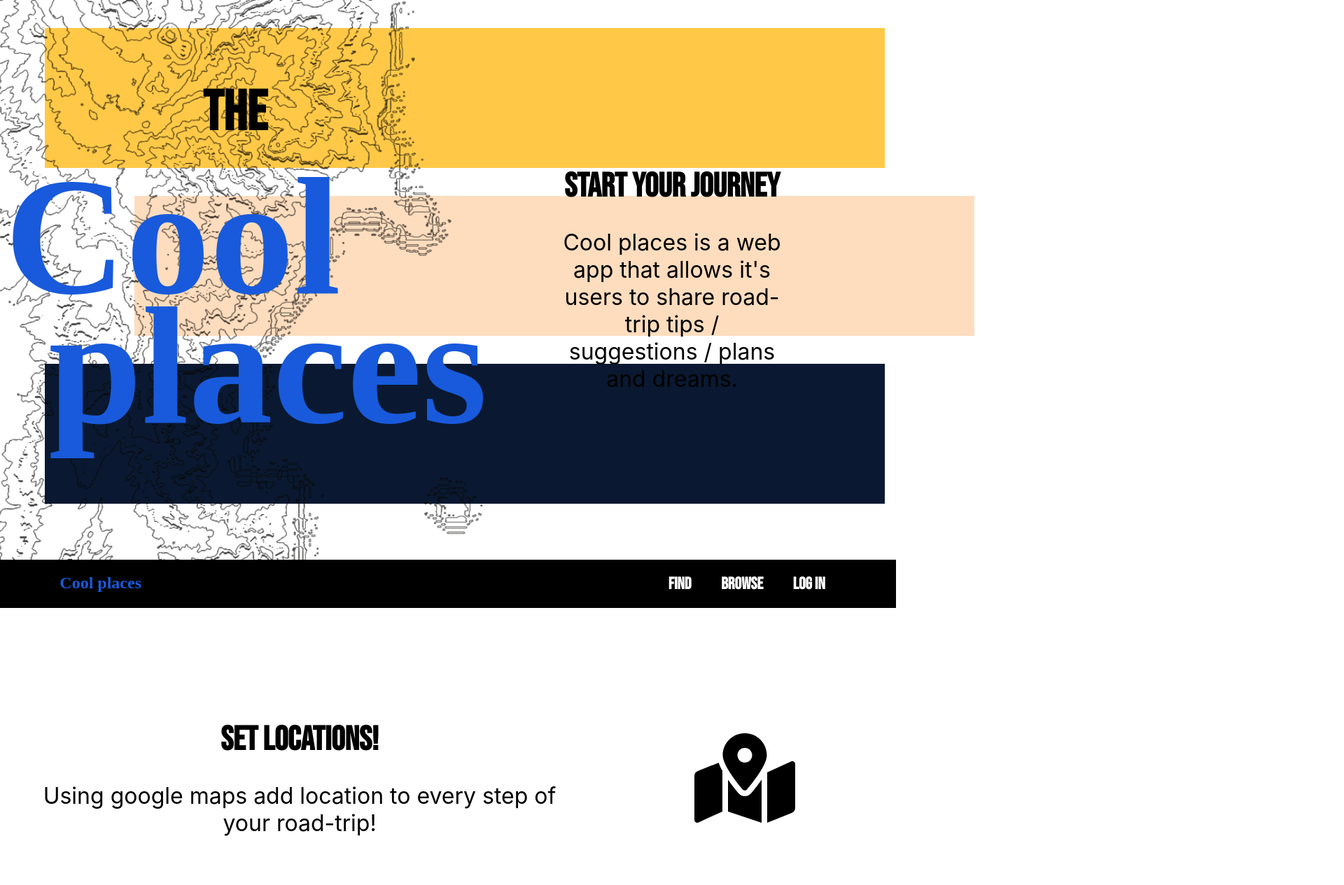
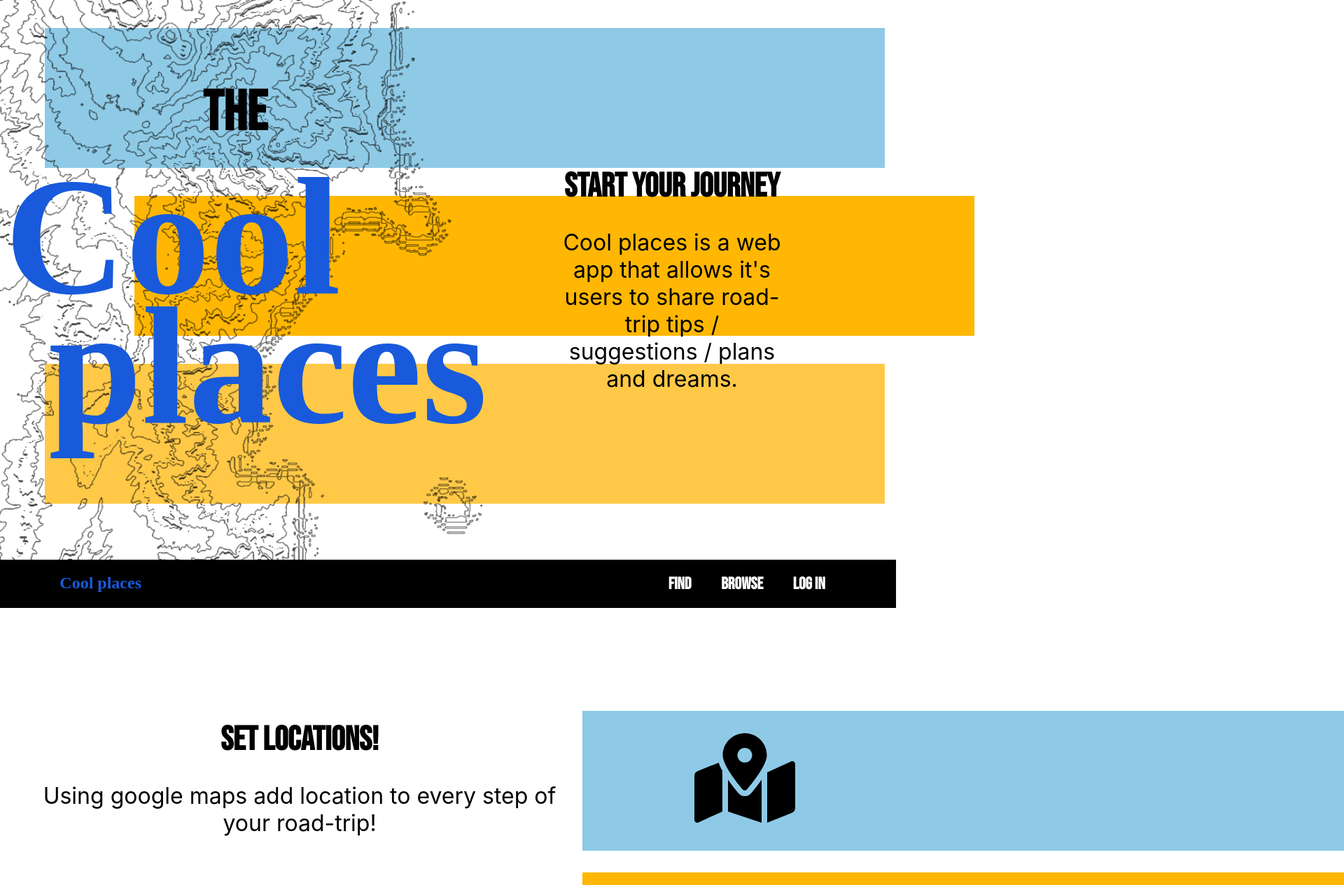
Before and after one commit to Fewarc/cool-places-app, a React (Create React App) app in the folder client/: page / in a window 1280 px wide. Shown: the top 1265 px of the page at 70% size, 1920 px wide, since content can reach past the window. Built offline with nearby package versions, Linux system fonts and the light colour scheme; a web font is replaced by a local one.

Commit message:
fix content part

```diff
--- a/client/package.json
+++ b/client/package.json
@@ -13,6 +13,7 @@
     "node-sass": "^6.0.0",
     "react": "^17.0.2",
     "react-dom": "^17.0.2",
+    "react-reveal": "^1.2.2",
     "react-router-dom": "^5.2.0",
     "react-scripts": "4.0.3",
     "web-vitals": "^1.1.2"
--- a/client/src/components/Main/Content/Content.js
+++ b/client/src/components/Main/Content/Content.js
@@ -2,6 +2,7 @@ import React, { useState } from 'react';
 import { Container, Grid } from '@material-ui/core';
 import { FontAwesomeIcon } from '@fortawesome/react-fontawesome';
 import { faMapMarkedAlt, faListOl, faCheckSquare } from '@fortawesome/free-solid-svg-icons';
+import { Fade } from 'react-reveal';
 
 import '../Main.scss';
 
@@ -13,6 +14,8 @@ function Content() {
                 <Grid container justify="center" alignContent="stretch">
 
                     <Grid item xs={12}>
+                    <Fade right timeout={1000}><div className="content-rect" style={{ background: '#8ECAE6' }}></div></Fade>
+
                         <Grid container spacing={5}>
                             <Grid item xs={8}>  {/** TEXT */}
                                 <h1 className="title-right">SET LOCATIONS!</h1>
@@ -27,6 +30,8 @@ function Content() {
                     </Grid>
 
                     <Grid item xs={12}>
+                    <Fade right timeout={1000} delay={200}><div className="content-rect" style={{ background: '#FFB703' }}></div></Fade>
+
                         <Grid container spacing={5}>
                             <Grid item xs={8}>  {/** TEXT */}
                                 <h1 className="title-right">PLAN YOUR JOURNEYS!</h1>
@@ -41,6 +46,8 @@ function Content() {
                     </Grid>
 
                     <Grid item xs={12}>
+                    <Fade right timeout={1000} delay={400}><div className="content-rect" style={{ background: '#FFC947' }}></div></Fade>
+
                         <Grid container spacing={5}>
                             <Grid item xs={8}>  {/** TEXT */}
                                 <h1 className="title-right">PREPARE CHECK-LISTS!</h1>
--- a/client/src/components/Main/Main.scss
+++ b/client/src/components/Main/Main.scss
@@ -115,3 +115,17 @@ p {
     left: 50%;
     transform: translate(-50%, -50%);
 }
+
+.content-rect {
+    position: absolute;
+    display: block;
+    width: 100vw;
+    height: 200px;
+    background-color: red;
+
+    left: 65%;
+
+    margin-top: 1.5%;
+
+    z-index: -1;
+}
--- a/client/src/components/Main/Title/Title.js
+++ b/client/src/components/Main/Title/Title.js
@@ -16,13 +16,13 @@ function Title() {
         <div>
 
             <svg  width="100vw" height="500px" style={{ position: 'absolute', left: `${5 + offset}%`, top: "5%" }}>
-                <rect width="1200" height="200" style={{fill: "#ffc947"}} />
+                <rect width="1200" height="200" style={{fill: "#8ECAE6"}} />
             </svg>
             <svg className="to-right" width="100vw" height="500px" style={{ position: 'absolute', left: `${15 - offset}%`, top: "35%" }}>
-                <rect width="1200" height="200" style={{fill: "#feddbe"}} />
+                <rect width="1200" height="200" style={{fill: "#FFB703"}} />
             </svg>
             <svg className="to-left" width="100vw" height="500px" style={{ position: 'absolute', left: `${5 + offset}%`, top: "65%" }}>
-                <rect width="1200" height="200" style={{fill: "#0a1931"}} />
+                <rect width="1200" height="200" style={{fill: "#FFC947"}} />
             </svg>
 
             <div className="main-title">
```
Also changed, not shown: 1 other file (tests, documents, lock files or other folders).
